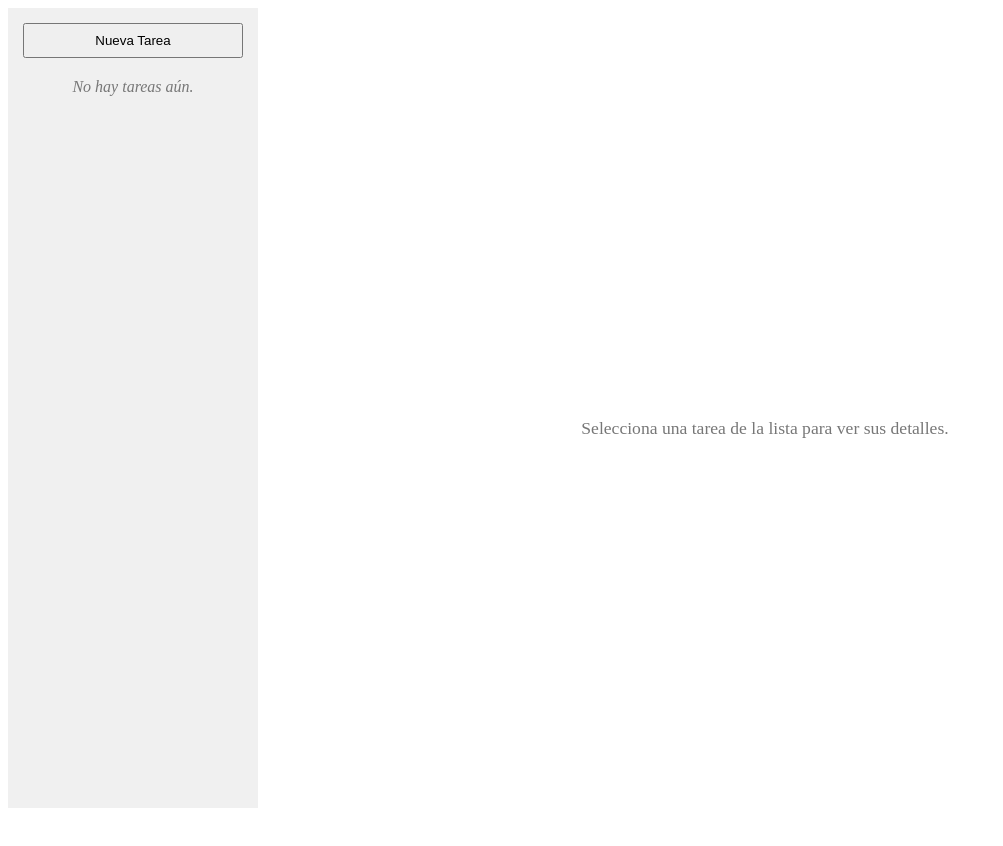
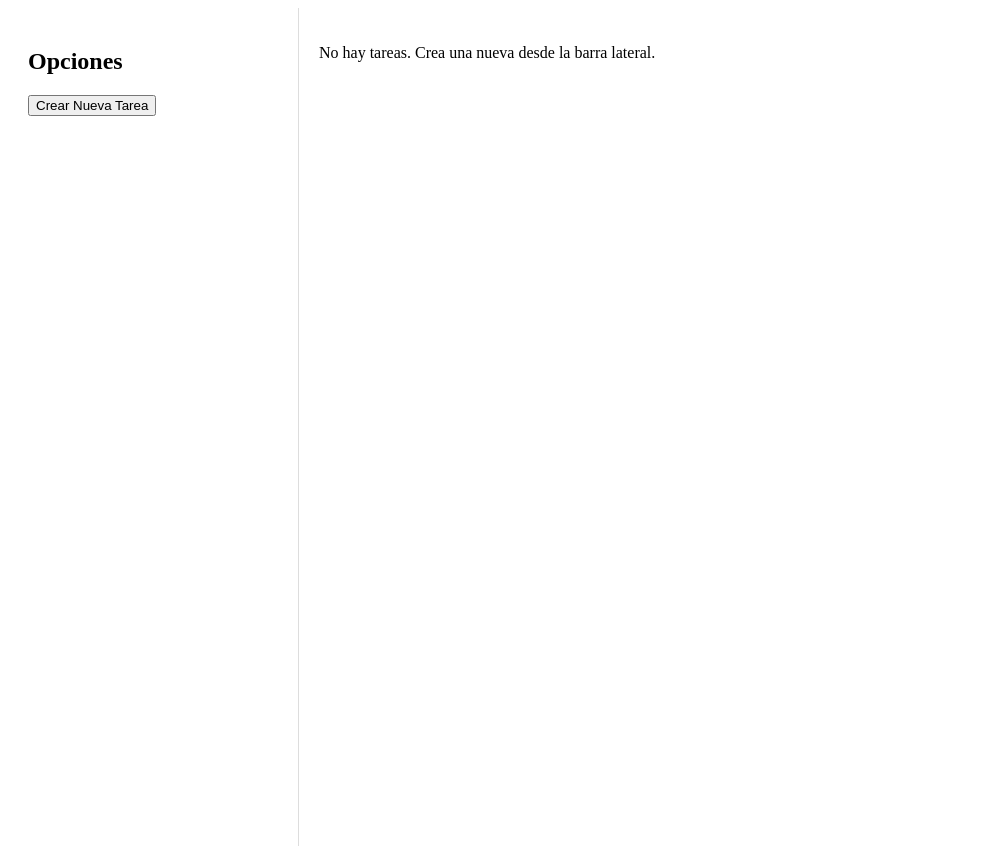
Before and after one commit to MarcusRambal/Detto, a React (Vite) app in the folder detto/: page / in a window 1280 px wide. Shown: the top 846 px of the page, without its empty margins (0-1003 px from the left). Before the commit the page ends 816 px from the top, so only its background shows below. Built offline with nearby package versions, Linux system fonts and the light colour scheme.

Commit message:
start point

```diff
--- a/detto/src/App.tsx
+++ b/detto/src/App.tsx
@@ -1,54 +1,29 @@
-// src/App.tsx (o donde esté tu componente principal)
+// src/App.tsx
 import React, { useState } from 'react';
-import LeftBar from './leftBar-component/LeftBar';
-import type { Task } from './leftBar-component/LeftBar';
-import TaskEditor from './taskEditor-component/taskEditor';
+import Sidebar from './leftBar-component/LeftBar';
+import MainContent from './MainContent-component/mainContent';
+import type  { Task } from './interfaces/task';
 import './App.css';
 
-function App() {
-  const [tasks, setTasks] = useState<Task[]>([
-      { id: 1, name: 'Diseñar interfaz inicial' },
-      { id: 2, name: 'Implementar LeftBar' },
-      { id: 3, name: 'Crear TaskEditor' },
-  ]);
-  const [selectedTaskId, setSelectedTaskId] = useState<number | null>(null);
+const App: React.FC = () => {
+  const [tasks, setTasks] = useState<Task[]>([]);
 
-  const handleSelectTask = (taskId: number) => {
-    setSelectedTaskId(taskId);
+  const handleCreateTask = () => {
+    const newTask: Task = {
+      id: crypto.randomUUID(), // Genera un ID único (navegadores modernos)
+      // O usa: id: Date.now().toString(), // Alternativa más simple para IDs únicos
+      title: `Tarea ${tasks.length + 1}`,
+      content: `Este es el contenido de la Tarea ${tasks.length + 1}. ¡Hola Mundo desde la tarea!`,
+    };
+    setTasks(prevTasks => [...prevTasks, newTask]);
   };
 
-  const handleAddTask = (newTaskName: string) => {
-     const newTask: Task = {
-       id: Date.now(),
-       name: newTaskName.trim(),
-     };
-     setTasks(prevTasks => [...prevTasks, newTask]);
-  };
-
-  const handleDeleteTask = (taskIdToDelete: number) => {
-    setTasks(prevTasks => prevTasks.filter(task => task.id !== taskIdToDelete));
-    if (selectedTaskId === taskIdToDelete) {
-      setSelectedTaskId(null);
-    }
-  };
-
-  const selectedTask = tasks.find(task => task.id === selectedTaskId) || null;
-
-  // --- RENDER ---
   return (
-    <div className="app-layout">
-      <LeftBar
-        tasks={tasks}
-        selectedTaskId={selectedTaskId}
-        onTaskSelect={handleSelectTask}
-        onTaskAdd={handleAddTask}
-        onTaskDelete={handleDeleteTask}
-      />
-      <main className="main-content">
-        <TaskEditor task={selectedTask} />
-      </main>
+    <div className="app-container" style={{ display: 'flex' }}>
+      <Sidebar onCreateTask={handleCreateTask} />
+      <MainContent tasks={tasks} />
     </div>
   );
-}
+};
 
 export default App;
--- /dev/null
+++ b/detto/src/MainContent-component/mainContent.tsx
@@ -0,0 +1,24 @@
+// src/components/MainContent.tsx
+import React from 'react';
+import type { Task } from '../interfaces/task';
+import TaskFile from '../taskFile-component/taskFile';
+
+interface MainContentProps {
+  tasks: Task[];
+}
+
+const MainContent: React.FC<MainContentProps> = ({ tasks }) => {
+  return (
+    <div className="main-content" style={{ flexGrow: 1, padding: '20px', display: 'flex', flexWrap: 'wrap', gap: '10px' }}>
+      {tasks.length === 0 ? (
+        <p>No hay tareas. Crea una nueva desde la barra lateral.</p>
+      ) : (
+        tasks.map(task => (
+          <TaskFile key={task.id} task={task} />
+        ))
+      )}
+    </div>
+  );
+};
+
+export default MainContent;
--- /dev/null
+++ b/detto/src/interfaces/task.tsx
@@ -0,0 +1,5 @@
+export interface Task {
+    id: string;
+    title: string;
+    content: string;
+  }
--- a/detto/src/leftBar-component/LeftBar.tsx
+++ b/detto/src/leftBar-component/LeftBar.tsx
@@ -1,140 +1,19 @@
-import React, { useState, useRef, useEffect } from 'react';
-import './LeftBar.css';
-import TaskMenu from '../TaskMenu-component/TaskMenu';
+// src/components/Sidebar.tsx
+import React from 'react';
 
-
-export interface Task {
-  id: number;
-  name: string;
+interface LeftbarProps {
+  onCreateTask: () => void;
 }
 
+const LeftBar: React.FC<LeftbarProps> = ({ onCreateTask }) => {
+  return (
+    <div className="sidebar" style={{ width: '250px', borderRight: '1px solid #ddd', padding: '20px', height: '100vh' }}>
+      <h2>Opciones</h2>
+      <button onClick={onCreateTask}>
+        Crear Nueva Tarea
+      </button>
+    </div>
+  );
+};
 
-export default function LeftBar() {
-  // --- ESTADO ---
-  const [tasks, setTasks] = useState<Task[]>([]);
-  const [isAddingTask, setIsAddingTask] = useState(false);
-  const [newTaskName, setNewTaskName] = useState('');
-  const inputRef = useRef<HTMLInputElement>(null);
-
-    const [contextMenuVisible, setContextMenuVisible] = useState(false);
-    const [contextMenuPosition, setContextMenuPosition] = useState({ x: 0, y: 0 });
-    const [contextMenuTaskId, setContextMenuTaskId] = useState<number | null>(null);
-
-  // --- Effects ---
-  // Enfocar el input cuando aparezca
-  useEffect(() => {
-    if (isAddingTask) {
-      inputRef.current?.focus();
-    }
-  }, [isAddingTask]);
-
-  // --- Handlers ---
-
-  const handleAddTaskClick = () => {
-    setIsAddingTask(true);
-    setNewTaskName('');
-  };
-
-
-  const handleNewTaskNameChange = (event: React.ChangeEvent<HTMLInputElement>) => {
-    setNewTaskName(event.target.value);
-  };
-
-  const handleNewTaskKeyDown = (event: React.KeyboardEvent<HTMLInputElement>) => {
-    if (event.key === 'Enter') {
-      if (newTaskName.trim()) {
-        const newTask: Task = {
-          id: Date.now(),
-          name: newTaskName.trim(),
-        };
-        setTasks(prevTasks => [...prevTasks, newTask]);
-        setIsAddingTask(false);
-        setNewTaskName('');
-      } else {
-        setIsAddingTask(false);
-        setNewTaskName('');
-      }
-    } else if (event.key === 'Escape') {
-      setIsAddingTask(false);
-      setNewTaskName('');
-    }
-  };
-
-  const handleNewTaskBlur = () => {
-     if(isAddingTask) {
-        setIsAddingTask(false);
-        setNewTaskName('');
-     }
-  };
-
-
-    const handleTaskMenu = (event: React.MouseEvent<HTMLDivElement>, taskId: number) => {
-    event.preventDefault();
-
-    setContextMenuVisible(true);
-    setContextMenuPosition({ x: event.clientX, y: event.clientY });
-    setContextMenuTaskId(taskId);
-  };
-
-
-    const handleDeleteTask = (taskIdToDelete: number) => {
-        setTasks(prevTasks => prevTasks.filter(task => task.id !== taskIdToDelete));
-        setContextMenuVisible(false); // Oculta el menú después de borrar
-        setContextMenuTaskId(null);
-    };
-
-  // --- RENDER ---
-  return (
-    <aside className="leftBar">
-      <div className="leftBarHeader">
-        <div className="add-task-section">
-          <button
-             onClick={handleAddTaskClick}
-             title="Nueva Tarea"
-             disabled={isAddingTask}
-             className="add-task-button"
-          >
-            Nueva Tarea
-          </button>
-          {isAddingTask && (
-            <input
-              ref={inputRef}
-              type="text"
-              value={newTaskName}
-              onChange={handleNewTaskNameChange}
-              onKeyDown={handleNewTaskKeyDown}
-              onBlur={handleNewTaskBlur}
-              placeholder="Nombre de la tarea..."
-              className="new-task-input"
-            />
-          )}
-        </div>
-
-        <div className="searchBar"></div>
-      </div>
-
-      <div className="taskList">
-        {tasks.map(task => (
-          <div key={task.id} className="task-item" onContextMenu={(event) => handleTaskMenu(event, task.id)}>
-            {task.name}
-          </div>
-        ))}
-         {tasks.length === 0 && !isAddingTask && (
-            <p className="no-tasks-message">No hay tareas aún.</p>
-         )}
-      </div>
-
-      {contextMenuVisible && contextMenuTaskId !== null && (
-      <TaskMenu
-        position={contextMenuPosition}
-        onDelete={() => handleDeleteTask(contextMenuTaskId)}
-        onDismiss={() => {
-            setContextMenuVisible(false);
-            setContextMenuTaskId(null);
-        }}
-      />
-    )}
-
-    </aside>
-  );
-}
+export default LeftBar;
--- a/detto/src/taskEditor-component/TaskEditor.tsx
+++ /dev/null
@@ -1,43 +0,0 @@
-// src/components/TaskEditor.tsx
-import type {Task} from '../leftBar-component/LeftBar';
-import './TaskEditor.css';
-
-interface TaskEditorProps {
-  task: Task | null;
-}
-
-export default function TaskEditor({ task }: TaskEditorProps) {
-  if (!task) {
-    return (
-      <div className="task-editor placeholder">
-        <p>Selecciona una tarea de la lista para ver sus detalles.</p>
-      </div>
-    );
-  }
-
-  return (
-    <div className="task-editor">
-      <div className="editor-tab">
-        <span>{task.name}</span>
-      </div>
-
-      <div className="editor-content">
-        <h2>{task.name}</h2>
-        <hr />
-
-        <div className="task-details">
-            <label htmlFor="taskDescription">Descripción:</label>
-            <textarea
-                id="taskDescription"
-                placeholder="Añade una descripción..."
-                rows={5}
-                defaultValue={"Esta es la descripción de la tarea..."}
-            />
-
-            <p><strong>ID:</strong> {task.id}</p>
-
-        </div>
-      </div>
-    </div>
-  );
-}
--- /dev/null
+++ b/detto/src/taskFile-component/taskFile.tsx
@@ -0,0 +1,18 @@
+// src/components/TaskFile.tsx
+import React from 'react';
+import type { Task } from '../interfaces/task';
+
+interface TaskFileProps {
+  task: Task;
+}
+
+const TaskFile: React.FC<TaskFileProps> = ({ task }) => {
+  return (
+    <div className="task-file" style={{ border: '1px solid #ccc', padding: '10px', margin: '10px', minWidth: '200px' }}>
+      <h3>{task.title}</h3>
+      <p>{task.content}</p>
+    </div>
+  );
+};
+
+export default TaskFile;
```
Also changed, not shown: detto/src/MainContent-component/mainContent.css (added), detto/src/taskFile-component/TaskFile.css (renamed from detto/src/taskEditor-component/TaskEditor.css).
